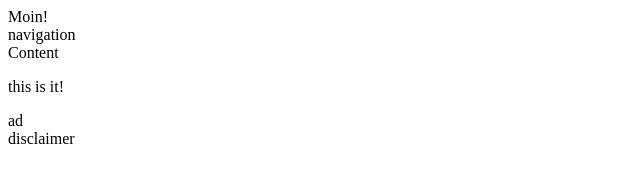
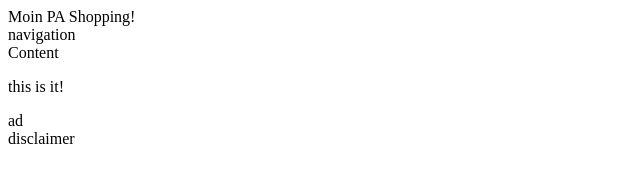
Before and after one commit to tillmannheigel/github-action-pages, a website: page src/index.html in a window 1280 px wide. Shown: the whole page, without its empty margins (0-640 px from the left). Drawn offline with Linux system fonts and the light colour scheme.

Commit message:
presentation

```diff
--- a/src/index.html
+++ b/src/index.html
@@ -10,7 +10,7 @@
 </head>
 
 <body>
-<header>Moin!</header>
+<header>Moin PA Shopping!</header>
 <nav>navigation</nav>
 
 <article>
```
